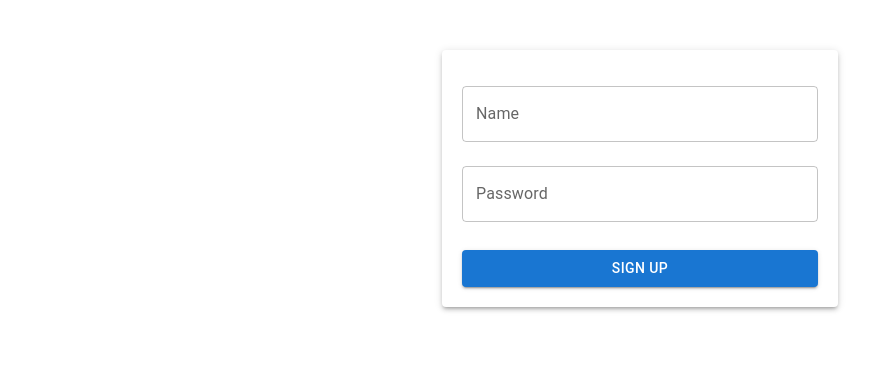
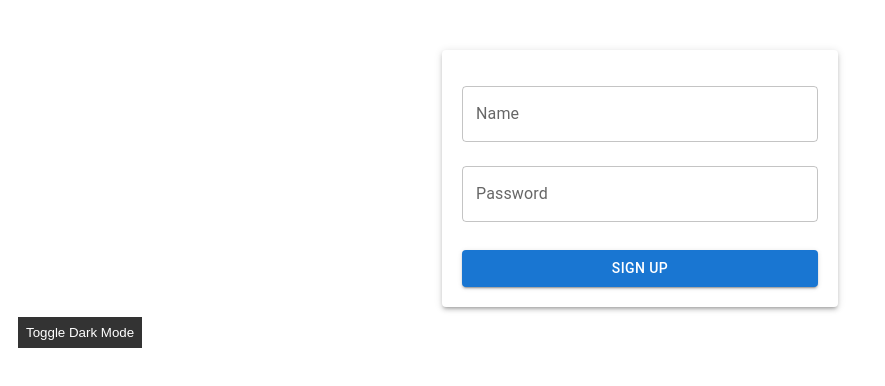
Before and after one commit to WikiPortal/DoodleCollab, a React (Vite) app: page / in a window 1280 px wide. Shown: the top 386 px of the page, without its empty margins (0-885 px from the left). Built offline with nearby package versions, Linux system fonts and the light colour scheme.

Commit message:
Dark Mode

```diff
--- a/src/App.jsx
+++ b/src/App.jsx
@@ -3,6 +3,9 @@ import React from 'react';
 import { BrowserRouter as Router, Routes, Route } from 'react-router-dom';
 import Authentication from './pages/Authentication/Authentication';
 import Sketchbook from './pages/Sketchbook/Sketchbook';
+import Whiteboard from './Whiteboard/Whiteboard';
+
+
 
 function App() {
   return (
@@ -11,6 +14,7 @@ function App() {
         <Route path="/" element={<Authentication />} />
         <Route path="/sketchbook" element={<Sketchbook />} />
       </Routes>
+     <Whiteboard/>
     </Router>
   );
 }
--- /dev/null
+++ b/src/Whiteboard/Whiteboard.css
@@ -0,0 +1,18 @@
+/* Whiteboard.css */
+.whiteboard {
+    position: relative;
+    /* Add other styles as needed */
+  }
+
+  .dark-mode-toggle {
+    position: absolute;
+    top: 10px; /* Adjust the top value to position the button */
+    left: 10px; /* Adjust the left value to position the button */
+    z-index: 1; /* Ensure the button is above other content */
+    padding: 8px; /* Add padding for better aesthetics */
+    background-color: #333; /* Dark background for the button */
+    color: #fff; /* Light text color for the button */
+    border: none;
+    cursor: pointer;
+    /* Add other styles as needed */
+  }
--- /dev/null
+++ b/src/Whiteboard/Whiteboard.jsx
@@ -0,0 +1,31 @@
+// Whiteboard.jsx
+import React, { useEffect } from 'react';
+import './Whiteboard.css'; // Import your styles
+
+const Whiteboard = () => {
+  useEffect(() => {
+    // Check if dark mode is saved in localStorage
+    const storedDarkMode = localStorage.getItem('darkMode');
+    if (storedDarkMode === 'true') {
+      toggleDarkMode();
+    }
+  }, []); // Empty dependency array ensures this effect runs only once on mount
+
+  const toggleDarkMode = () => {
+    const body = document.body;
+    body.classList.toggle("dark-mode");
+    // Update localStorage to remember dark mode preference
+    localStorage.setItem('darkMode', body.classList.contains('dark-mode'));
+  };
+
+  return (
+    <div className="whiteboard">
+      <button onClick={toggleDarkMode} className="dark-mode-toggle">
+        Toggle Dark Mode
+      </button>
+      {/* Your whiteboard content */}
+    </div>
+  );
+};
+
+export default Whiteboard;
--- a/src/index.css
+++ b/src/index.css
@@ -0,0 +1,4 @@
+body.dark-mode {
+    background-color: #1a1a1a;
+    color: #ffffff;
+  }
```
Also changed, not shown: public/index.html (added, +14 -0 lines).
